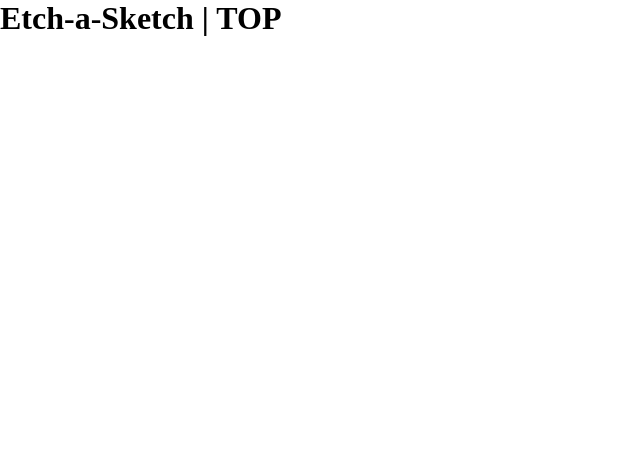
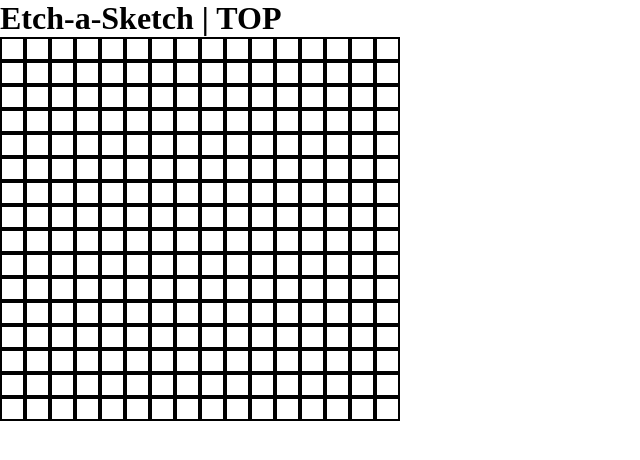
Before and after one commit to roviccastro/top-etchasketch, a plain HTML site: page index.html in a window 1280 px wide. Shown: the whole page, without its empty margins (0-640 px from the left). Drawn offline with Linux system fonts and the light colour scheme.

Commit message:
Fix: Create 256 square instead of 257

```diff
--- a/script.js
+++ b/script.js
@@ -8,6 +8,6 @@
   mainContainer.appendChild(square);
 }
 
-for (let a = 0; a <= 256; a++){
+for (let a = 1; a <= 256; a++){
   createSquare()
 }
--- a/style.css
+++ b/style.css
@@ -14,10 +14,14 @@
 #container{
   display: flex;
   flex-flow: row wrap;
+  width: 400px;
 }
 
 .square{
   display: flex;
   flex-flow: row wrap;
   flex: 1 1 auto;
+
+  border: 2px solid black;
+  padding: 10px;
 }
```
